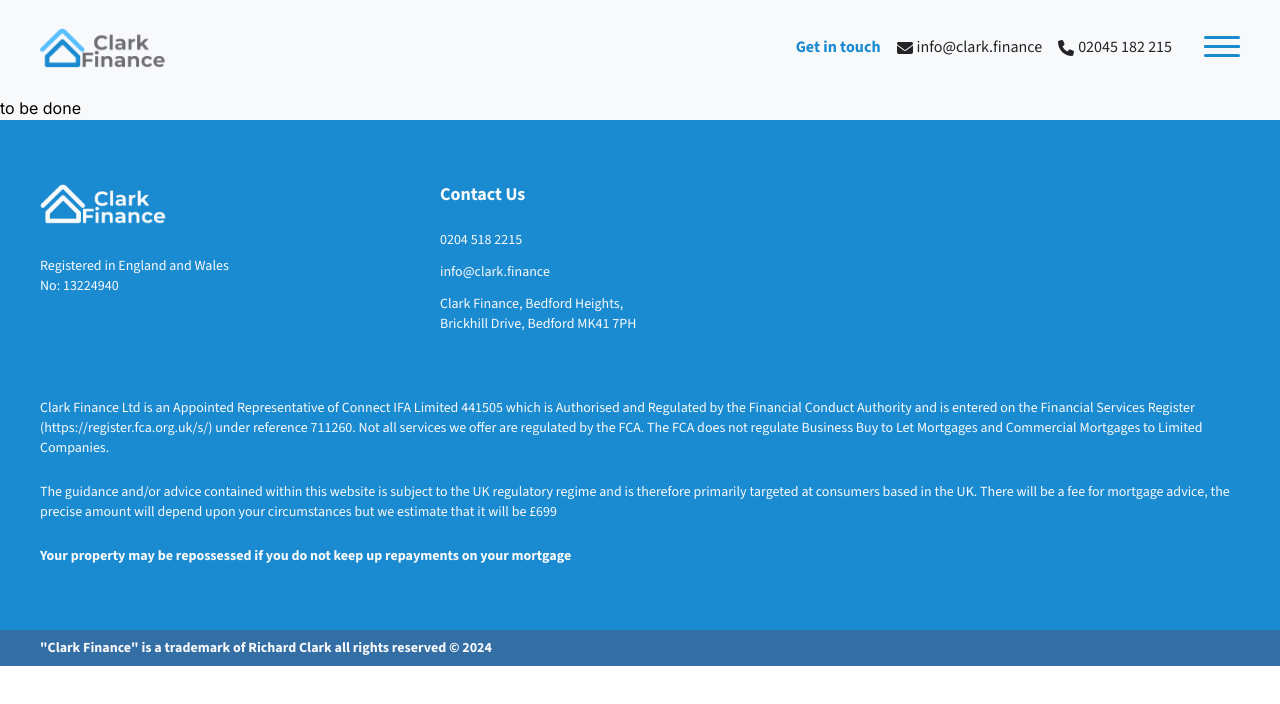
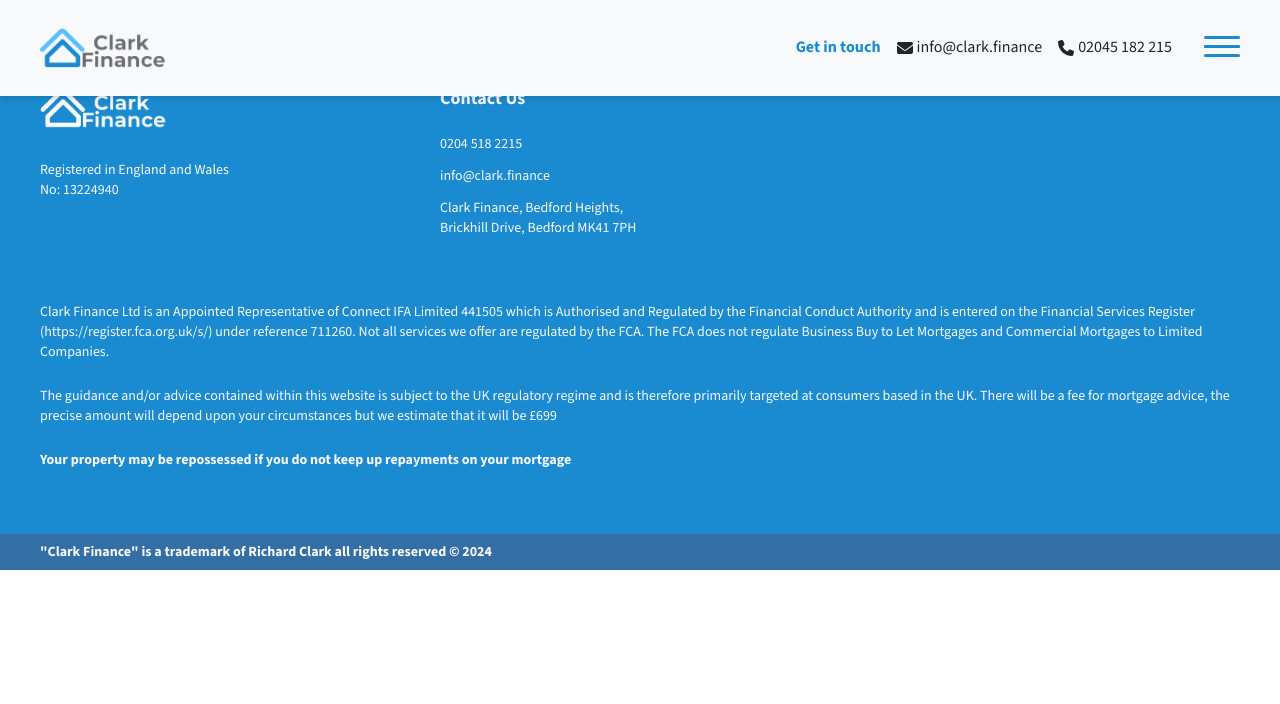
Before and after one commit to camtaliadoros/clark-finance, a Next.js app: page /services in a window 1280 px wide. Shown: the top 704 px of the page. Built offline with nearby package versions, Linux system fonts and the light colour scheme.

Commit message:
sticky header

```diff
--- a/src/components/Header.tsx
+++ b/src/components/Header.tsx
@@ -2,10 +2,12 @@
 import { FontAwesomeIcon } from '@fortawesome/react-fontawesome';
 import Image from 'next/image';
 import { Menu } from './Menu';
+import Link from 'next/link';
 
 export const Header = () => {
   return (
-    <div className='flex justify-between items-center  h-16 md:h-24 bg-chalk px-4 md:px-10 '>
+    <div className='flex justify-between items-center  h-16 md:h-24 bg-chalk px-4 md:px-10 drop-shadow-md fixed w-full z-50'>
+      <Link href='/'>
         <Image
           src='/images/clark-finance-logo.png'
           height={42}
@@ -14,6 +16,7 @@
           className='h-8 max-w-fit md:h-10 '
           priority={true}
         />
+      </Link>
       <div className='flex space-x-8'>
         <div className='flex space-x-4 items-center'>
           <p className='font-bold text-mediumblue mb-0'>Get in touch</p>
```
Lines whose indentation alone changed are shown as unchanged.
